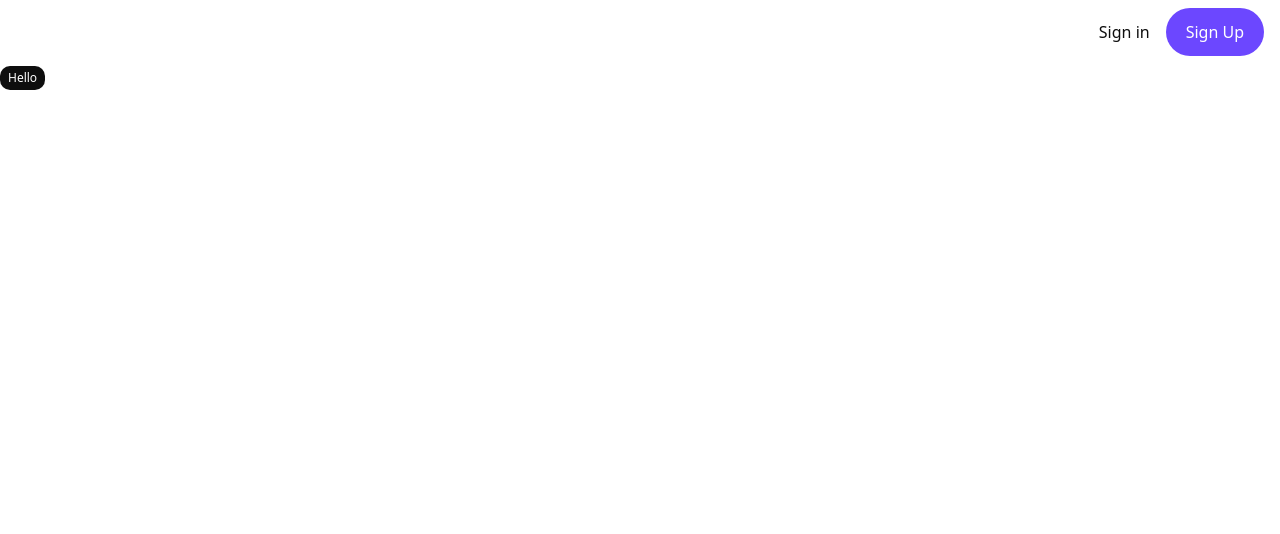
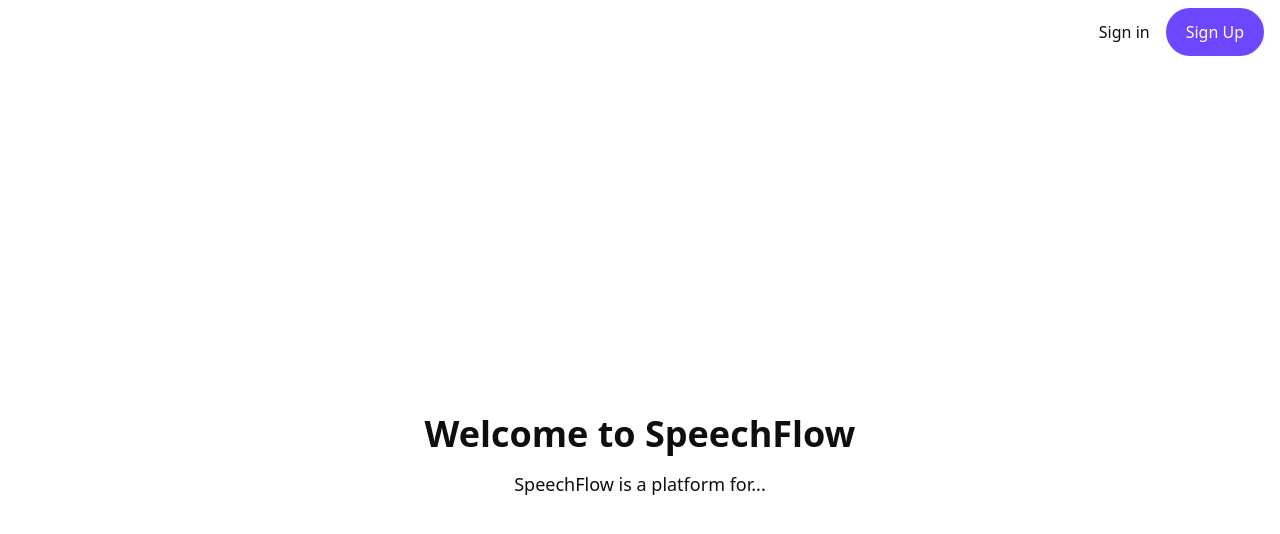
Before and after one commit to nhathang99/SpeechFlow, a Next.js app: page / in a window 1280 px wide. Shown: the top 534 px of the page. Built offline with nearby package versions, Linux system fonts and the light colour scheme; no server answers.

Commit message:
SL-01| config org selection page, sign in page, sign up page

```diff
--- /dev/null
+++ b/src/app/org-selection/page.tsx
@@ -0,0 +1,20 @@
+import { OrganizationList } from "@clerk/nextjs";
+
+const OrgSelectionPage = () => {
+  return (
+    <div className="flex min-h-screen items-center justify-center bg-background">
+      <OrganizationList
+      hidePersonal
+      afterCreateOrganizationUrl="/"
+      afterSelectOrganizationUrl="/"
+      appearance={{
+        elements:{
+          rootBox:"mx-auto",
+          card:"shadow-lg"
+        }
+      }}/>
+    </div>
+  );
+};
+
+export default OrgSelectionPage;
--- a/src/app/page.tsx
+++ b/src/app/page.tsx
@@ -1,15 +1,18 @@
 "use client";
+import { OrganizationSwitcher, UserButton } from "@clerk/nextjs";
 
-import { Button } from "@/components/ui/button";
-import { use } from "react";
-import { toast } from "sonner";
-const Home = () => {
+const HomePage = () => {
   return (
-    <div>
-      <Button size="xs" onClick={() => toast.success("Hello world")}>
-        Hello
-      </Button>
+    <div className="flex min-h-screen items-center justify-center bg-background">
+      <div className="flex flex-col items-center justify-center gap-4 p-4">
+        <h1 className="text-4xl font-bold">Welcome to SpeechFlow </h1>
+        <p className="text-lg">SpeechFlow is a platform for...</p>
+        <div className="flex gap-4">
+          <UserButton />
+          <OrganizationSwitcher />
+        </div>
+      </div>
     </div>
   );
 };
-export default Home;
+export default HomePage;
--- /dev/null
+++ b/src/app/sign-in/[[...sign-in]]/page.tsx
@@ -0,0 +1,12 @@
+import React from 'react'
+import { SignIn } from '@clerk/nextjs';
+
+const SignInPage = () => {
+  return (
+    <div className='flex min-h-screen items-center justify-center bg-background'>
+      <SignIn appearance ={{elements:{rootBox:"mx-auto", card:"shadow-lg"},}} />
+    </div>
+  )
+}
+
+export default SignInPage;
--- /dev/null
+++ b/src/app/sign-up/[[...sign-up]]/page.tsx
@@ -0,0 +1,14 @@
+import React from 'react'
+import { SignUp} from '@clerk/nextjs';
+
+const SignUpPage = () => {
+  return (
+    <div className="flex min-h-screen items-center justify-center bg-background">
+      <SignUp
+        appearance={{ elements: { rootBox: "mx-auto", card: "shadow-lg" } }}
+      />
+    </div>
+  );
+}
+
+export default SignUpPage;
```
Also changed, not shown: 1 other file (tests, documents, lock files or other folders).
